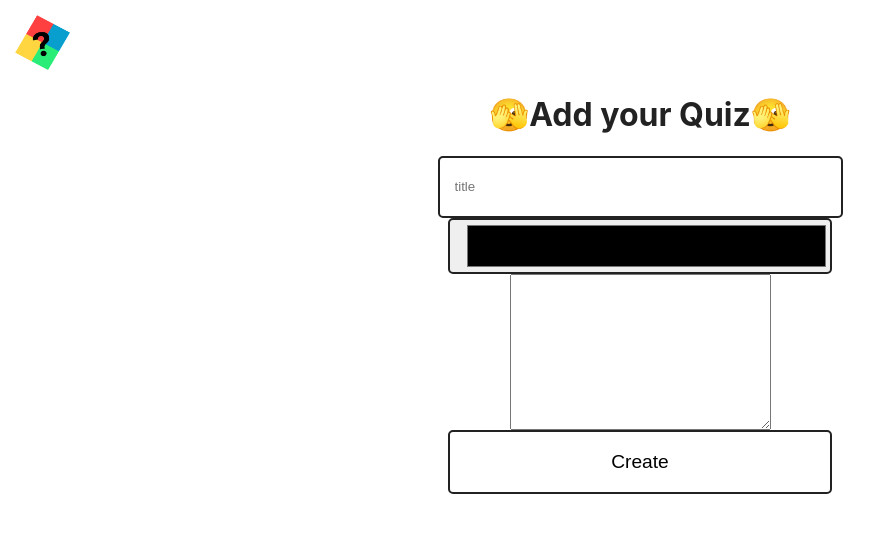
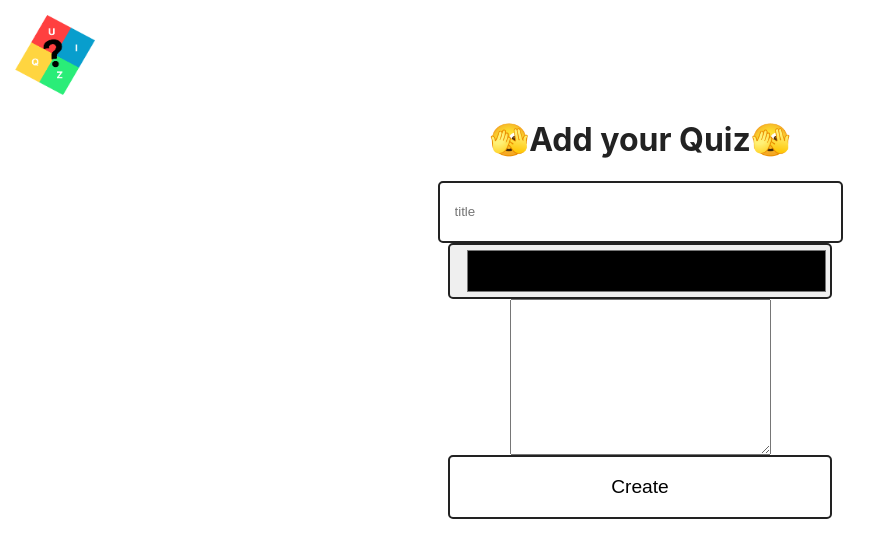
Before and after one commit to Sueysz/gen-quiz, a React (Vite) app: page /FormQuiz in a window 1280 px wide. Shown: the top 558 px of the page, without its empty margins (0-891 px from the left). Built offline with nearby package versions, Linux system fonts and the light colour scheme.

Commit message:
style buttons & logo

```diff
--- a/src/components/Buttons.js
+++ b/src/components/Buttons.js
@@ -13,6 +13,7 @@ export const LoginButton = styled(Link)`
     transform:scale(0.95);
     text-decoration:none;
     justify-content:center;
+    margin-bottom: 10px;
     &:hover{
         transform: scale(0.90);
         box-shadow: 1px 10px 5px rgba(0, 0, 0, 0.2);
@@ -31,6 +32,7 @@ export const LogoutButton = styled(Link)`
     transform:scale(0.95);
     text-decoration:none;
     justify-content:center;
+    margin-bottom: 10px;
     &:hover{
         transform: scale(0.90);
         box-shadow: 1px 10px 5px rgba(0, 0, 0, 0.2);
@@ -48,6 +50,7 @@ export const ProfileUser = styled(Link)`
     transform:scale(0.95);
     text-decoration:none;
     justify-content:center;
+    margin-bottom: 10px;
     &:hover{
         transform: scale(0.90);
         box-shadow: 1px 10px 5px rgba(0, 0, 0, 0.2);
--- a/src/components/HomePage.js
+++ b/src/components/HomePage.js
@@ -22,6 +22,7 @@ export const HomePage = styled.div`
         display: flex;
         flex-wrap: wrap;
         justify-content: center;
+        padding:15px
     }
 
 `
--- a/src/components/Icons.js
+++ b/src/components/Icons.js
@@ -1,8 +1,8 @@
 import styled from "@emotion/styled";
 
 export const StyledIcon = styled.img`
-    width:55px;
-    height:55px;
+    width:80px;
+    height:80px;
     color:black;
     padding-top:15px;
     padding-left:15px;
--- a/src/components/Logout.jsx
+++ b/src/components/Logout.jsx
@@ -27,5 +27,5 @@ export const Logout = () => {
         }
     };
 
-    return <LogoutButton onClick={handleLogout}>Logout</LogoutButton>;
+    return <LogoutButton onClick={handleLogout}>LogOut</LogoutButton>;
 };
```
Also changed, not shown: public/icons/logo.png.
